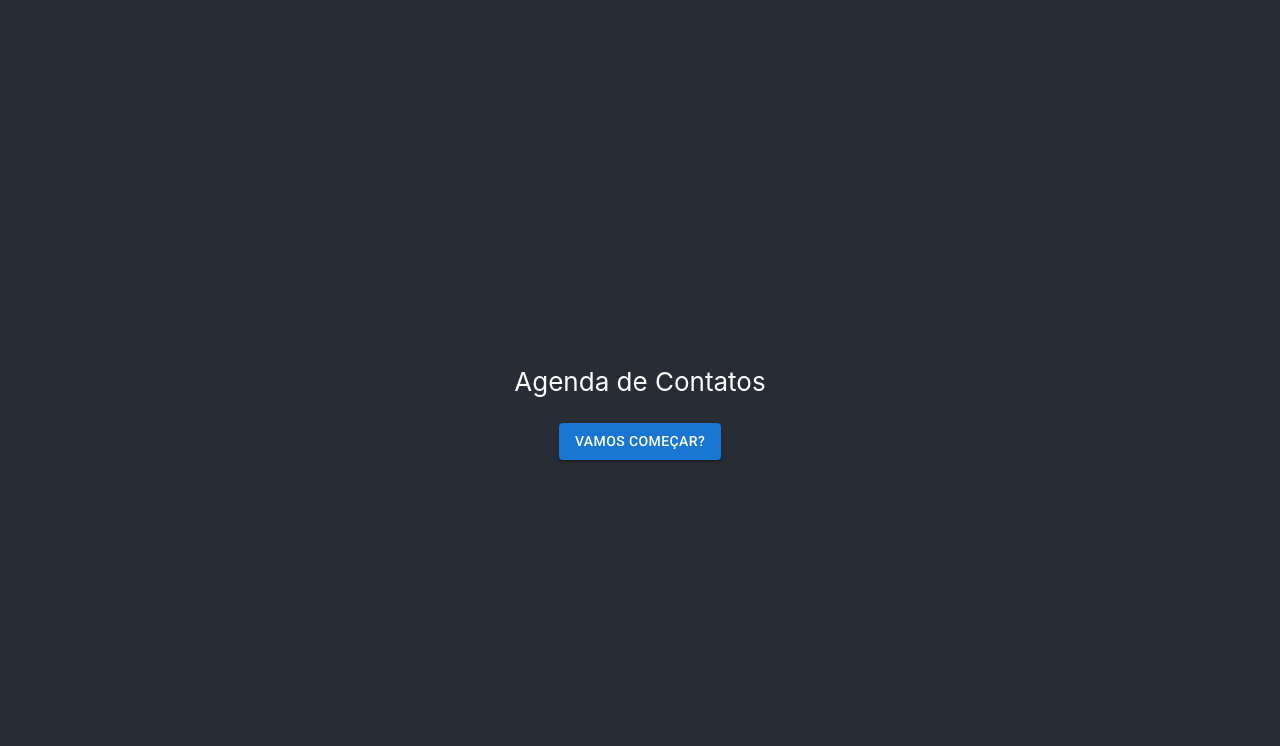
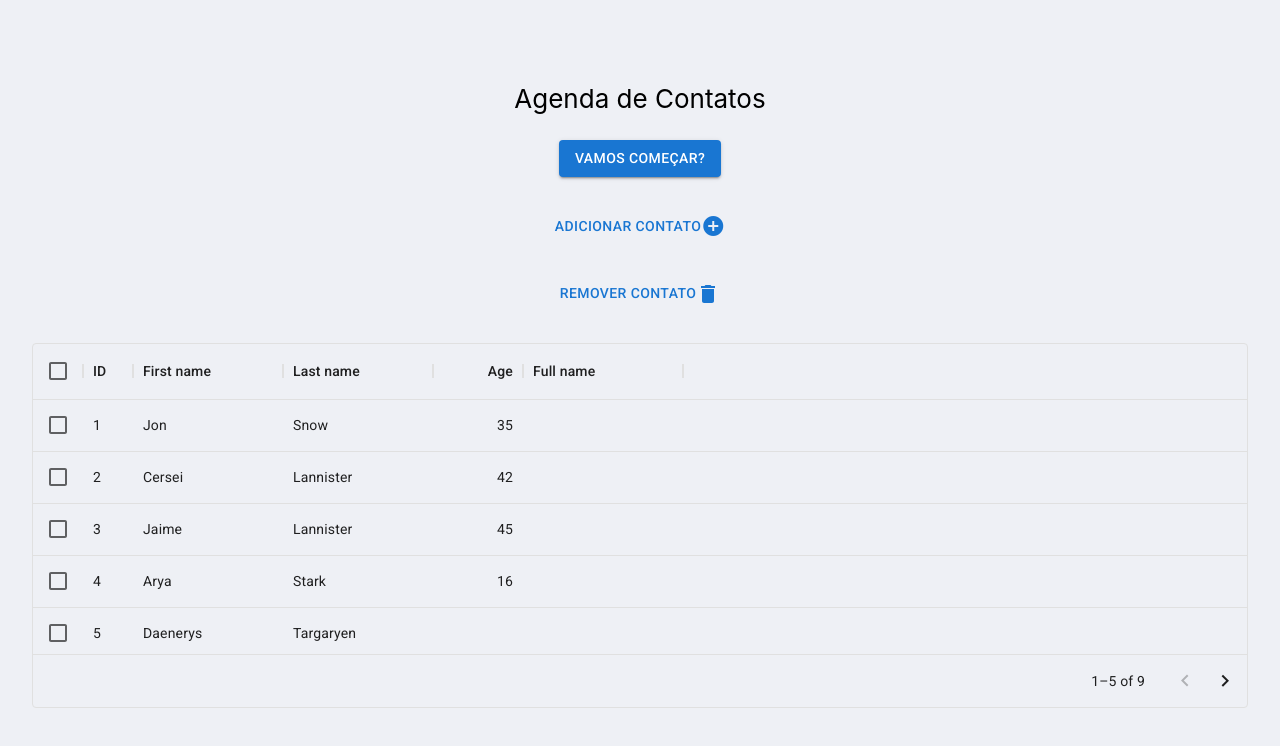
Before and after one commit to mhme2000/agendaContatos-frontend, a React (Create React App) app: page / in a window 1280 px wide. Shown: the top 746 px of the page. Built offline with nearby package versions, Linux system fonts and the light colour scheme.

Commit message:
Atualizado Front End

```diff
--- a/package.json
+++ b/package.json
@@ -10,6 +10,7 @@
     "@mui/icons-material": "^5.2.4",
     "@mui/material": "^5.2.4",
     "@mui/styled-engine-sc": "^5.1.0",
+    "@mui/x-data-grid": "^5.2.1",
     "@testing-library/jest-dom": "^5.16.1",
     "@testing-library/react": "^12.1.2",
     "@testing-library/user-event": "^13.5.0",
--- a/src/App.css
+++ b/src/App.css
@@ -14,14 +14,15 @@
 }
 
 .App-header {
-  background-color: #282c34;
+  background-color: #eef0f5;
   min-height: 100vh;
   display: flex;
   flex-direction: column;
   align-items: center;
   justify-content: center;
   font-size: calc(10px + 2vmin);
-  color: white;
+  color: black;
+  text-align: -webkit-center;
 }
 
 .App-link {
--- a/src/App.tsx
+++ b/src/App.tsx
@@ -1,6 +1,46 @@
 import React from 'react';
 import './App.css';
 import Button from '@mui/material/Button';
+import { DataGrid, GridColDef, GridValueGetterParams } from '@mui/x-data-grid';
+import DeleteIcon from '@mui/icons-material/Delete';
+import { Grid, Icon, Typography } from '@mui/material';
+
+const columns: GridColDef[] = [
+  { field: 'id', headerName: 'ID', width: 40 },
+  { field: 'firstName', headerName: 'First name', width: 150 },
+  { field: 'lastName', headerName: 'Last name', width: 150 },
+  {
+    field: 'age',
+    headerName: 'Age',
+    type: 'number',
+    width: 90,
+  },
+
+  {
+    field: 'fullName',
+    headerName: 'Full name',
+    description: 'This column has a value getter and is not sortable.',
+    sortable: false,
+    width: 160,
+    // valueGetter: (params: GridValueGetterParams) =>
+    //   `${params.getValue(params.id, 'firstName') || ''} ${
+    //     params.getValue(params.id, 'lastName') || ''
+    //   }`,
+  },
+];
+
+const rows = [
+  { id: 1, lastName: 'Snow', firstName: 'Jon', age: 35 },
+  { id: 2, lastName: 'Lannister', firstName: 'Cersei', age: 42 },
+  { id: 3, lastName: 'Lannister', firstName: 'Jaime', age: 45 },
+  { id: 4, lastName: 'Stark', firstName: 'Arya', age: 16 },
+  { id: 5, lastName: 'Targaryen', firstName: 'Daenerys', age: null },
+  { id: 6, lastName: 'Melisandre', firstName: null, age: 150 },
+  { id: 7, lastName: 'Clifford', firstName: 'Ferrara', age: 44 },
+  { id: 8, lastName: 'Frances', firstName: 'Rossini', age: 36 },
+  { id: 9, lastName: 'Roxie', firstName: 'Harvey', age: 65 },
+];
+
 
 function App() {
   return (
@@ -10,8 +50,25 @@ function App() {
          Agenda de Contatos
         </p>
         <Button variant="contained"> Vamos começar?</Button>
+        <br></br>
+        <Grid item xs={4}>
+        <Button >Adicionar Contato<Icon>add_circle </Icon></Button>
+        </Grid>
+        <br></br>
+        <Grid item xs={4}>
+        <Button>Remover Contato<DeleteIcon/></Button>
+      </Grid>
+        <br></br>
+        <div style={{ height: 400, width: '100%' }}>
+      <DataGrid style={{height: 365, width:'95%'}}
+        rows={rows}
+        columns={columns}
+        pageSize={5}
+        rowsPerPageOptions={[5]}
+        checkboxSelection
+      />
+    </div>
       </header>
-
     </div>
   );
 }
```
Also changed, not shown: src/index.tsx (+6 -6 lines), 1 other file (tests, documents, lock files or other folders).
